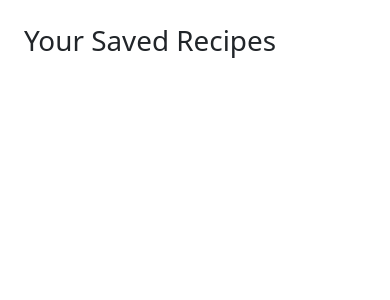
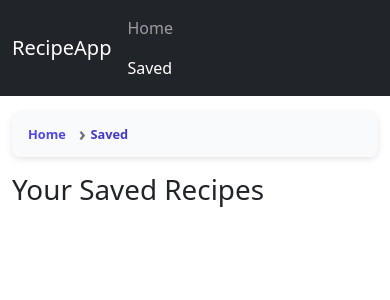
Before and after one commit to parthiv9/recipe, a React (Create React App) app: page /saved in a window 390 px wide. Shown: the top 300 px of the page. Built offline with nearby package versions, Linux system fonts and the light colour scheme.

Commit message:
initial commit

```diff
--- a/src/App.js
+++ b/src/App.js
@@ -1,15 +1,19 @@
-import { Route, Routes } from "react-router-dom";
+import { Route, Routes, useLocation } from "react-router-dom";
 import Home from "./pages/Home";
 import RecipePage from "./pages/RecipePage";
 import Saved from "./pages/Saved";
+import Header from "./components/layout/Header";
 
 function App() {
+  const location = useLocation();
   return (
-    <Routes>
-      <Route path="/" element={<Home />} />
-      <Route path="/recipe/:id" element={<RecipePage />} />
-      <Route path="/saved" element={<Saved />} />
-    </Routes>
+    <>
+      <Header />
+      <Routes>
+        <Route path="/" element={<Home />} />
+        <Route path="/recipe/:id" element={<RecipePage />} />
+        <Route path="/saved" element={<Saved />} />
+      </Routes>    </>
   );
 }
 
--- /dev/null
+++ b/src/components/BreadCrumbs.js
@@ -0,0 +1,35 @@
+import { Link, useLocation } from 'react-router-dom';
+import { Breadcrumb } from 'react-bootstrap';
+
+export default function Breadcrumbs() {
+    const location = useLocation();
+
+    const pathnames = location.pathname.split('/').filter((x) => x);
+
+    return (
+        <Breadcrumb className="custom-breadcrumb my-3">
+            <Breadcrumb.Item linkAs={Link} linkProps={{ to: '/' }}>
+                Home
+            </Breadcrumb.Item>
+
+            {pathnames.map((name, index) => {
+                const routeTo = `/${pathnames.slice(0, index + 1).join('/')}`;
+                const isLast = index === pathnames.length - 1;
+
+                const label = decodeURIComponent(name)
+                    .replace(/-/g, ' ')
+                    .replace(/\b\w/g, (l) => l.toUpperCase());
+
+                return isLast ? (
+                    <Breadcrumb.Item active key={routeTo}>
+                        {label}
+                    </Breadcrumb.Item>
+                ) : (
+                    <Breadcrumb.Item key={routeTo} linkAs={Link} linkProps={{ to: routeTo }}>
+                        {label}
+                    </Breadcrumb.Item>
+                );
+            })}
+        </Breadcrumb>
+    );
+}
--- /dev/null
+++ b/src/components/component.css
@@ -0,0 +1,59 @@
+.custom-breadcrumb {
+    background-color: #f9fafb;
+    padding: 0.75rem 1.25rem;
+    border-radius: 8px;
+    box-shadow: 0 2px 6px rgb(0 0 0 / 0.1);
+    overflow-x: auto;
+    -webkit-overflow-scrolling: touch;
+    font-weight: 600;
+    font-size: 0.9rem;
+    white-space: nowrap;
+
+}
+
+.custom-breadcrumb .breadcrumb {
+    margin-bottom: 0px;
+}
+
+.custom-breadcrumb .breadcrumb-item+.breadcrumb-item::before {
+    color: #6c757d;
+    content: "›";
+    font-size: 1.2rem;
+    vertical-align: middle;
+    padding: 0 0.5rem;
+    user-select: none;
+}
+
+.custom-breadcrumb .breadcrumb-item {
+    display: flex;
+    align-items: center;
+    justify-content: center;
+}
+
+/* Hover & active colors */
+.custom-breadcrumb .breadcrumb-item a {
+    color: #4f46e5;
+    text-decoration: none;
+    transition: color 0.2s ease;
+}
+
+.custom-breadcrumb .breadcrumb-item a:hover {
+    color: #4338ca;
+    text-decoration: underline;
+}
+
+.custom-breadcrumb .breadcrumb-item.active {
+    color: #4338ca;
+    cursor: default;
+}
+
+@media (max-width: 600px) {
+    .custom-breadcrumb {
+        font-size: 0.8rem;
+        padding: 0.5rem 1rem;
+    }
+
+    .custom-breadcrumb .breadcrumb-item+.breadcrumb-item::before {
+        padding: 0 0.3rem;
+    }
+}
--- /dev/null
+++ b/src/components/layout/Header.js
@@ -0,0 +1,24 @@
+import { Container, Nav, Navbar } from "react-bootstrap";
+import { Link, useLocation } from "react-router-dom";
+
+const Header = () => {
+    const location = useLocation();
+
+    return (
+        <Navbar bg="dark" variant="dark" expand="lg">
+            <Container>
+                <Navbar.Brand as={Link} to="/">RecipeApp</Navbar.Brand>
+                <Nav className="me-auto">
+                    <Nav.Link as={Link} to="/" active={location.pathname === "/"}>
+                        Home
+                    </Nav.Link>
+                    <Nav.Link as={Link} to="/saved" active={location.pathname === "/saved"}>
+                        Saved
+                    </Nav.Link>
+                </Nav>
+            </Container>
+        </Navbar>
+    );
+};
+
+export default Header;
--- a/src/pages/RecipePage.js
+++ b/src/pages/RecipePage.js
@@ -1,55 +1,79 @@
 import { useState, useEffect } from "react";
 import { useNavigate, useParams } from "react-router-dom";
 import axios from "axios";
+import { Container } from "react-bootstrap";
+import Breadcrumbs from "../components/BreadCrumbs";
 
 const RecipePage = () => {
   const { id } = useParams();
   const navigate = useNavigate();
   const [recipe, setRecipe] = useState(null);
   const [loading, setLoading] = useState(true);
+  const [error, setError] = useState("");
 
   useEffect(() => {
     const fetchRecipe = async () => {
-      const res = await axios.get(
-        `https://api.spoonacular.com/recipes/${id}/information?apiKey=${process.env.REACT_APP_API_KEY}`
-      );
-      setRecipe(res.data);
-      setLoading(false);
+      try {
+        const apiKey = process.env.REACT_APP_API_KEY || "your_default_key";
+        const response = await axios.get(
+          `https://api.spoonacular.com/recipes/${id}/information?apiKey=${apiKey}`
+        );
+        setRecipe(response.data);
+      } catch (err) {
+        setError("Failed to load recipe. Please try again later.");
+      } finally {
+        setLoading(false);
+      }
     };
     fetchRecipe();
   }, [id]);
 
   const saveToFavorites = () => {
-    const stored = JSON.parse(localStorage.getItem("favorites")) || [];
-    if (!stored.some((r) => r.id === recipe.id)) {
-      stored.push(recipe);
-      localStorage.setItem("favorites", JSON.stringify(stored));
-      alert("Saved to favorites!");
+    if (!recipe) return;
+
+    const storedFavorites = JSON.parse(localStorage.getItem("favorites")) || [];
+    const alreadySaved = storedFavorites.some((r) => r.id === recipe.id);
+
+    if (!alreadySaved) {
+      storedFavorites.push(recipe);
+      localStorage.setItem("favorites", JSON.stringify(storedFavorites));
+      alert("Recipe saved to favorites!");
       navigate("/saved");
+    } else {
+      alert("Recipe already in favorites.");
     }
   };
 
-  if (loading) return <p className="text-center">Loading recipe...</p>;
+  if (loading) {
+    return <p className="text-center">Loading recipe...</p>;
+  }
+
+  if (error) {
+    return <p className="text-center text-red-500">{error}</p>;
+  }
 
   return (
-    <div className="p-4 max-w-2xl mx-auto">
+    <Container>
+      <Breadcrumbs />
       <h1 className="text-2xl font-bold">{recipe.title}</h1>
       <img
         src={recipe.image}
         alt={recipe.title}
         className="w-full rounded mt-4"
       />
+
       <p
+        className="mt-4"
         dangerouslySetInnerHTML={{ __html: recipe.summary }}
-        className="mt-4"
       />
+
       <button
         onClick={saveToFavorites}
-        className="mt-4 bg-green-500 px-4 py-2 text-white rounded"
+        className="mt-6 bg-green-600 hover:bg-green-700 px-4 py-2 text-white rounded transition duration-200"
       >
         Save to Favorites
       </button>
-    </div>
+    </Container>
   );
 };
 
--- a/src/pages/Saved.js
+++ b/src/pages/Saved.js
@@ -1,6 +1,8 @@
 import { useState, useEffect } from "react";
 import { DragDropContext, Droppable, Draggable } from "@hello-pangea/dnd";
 import RecipeCard from "../components/RecipeCard";
+import { Col, Container, Row } from "react-bootstrap";
+import Breadcrumbs from "../components/BreadCrumbs";
 
 const Saved = () => {
   const [favorites, setFavorites] = useState([]);
@@ -22,7 +24,8 @@ const Saved = () => {
   };
 
   return (
-    <div className="p-4">
+    <Container>
+      <Breadcrumbs />
       <h1 className="text-2xl font-bold mb-4">Your Saved Recipes</h1>
       <DragDropContext onDragEnd={handleDragEnd}>
         <Droppable droppableId="saved-recipes">
@@ -32,9 +35,10 @@ const Saved = () => {
               {...provided.droppableProps}
               className=""
             >
+              <Row className="gx-3">
                 {favorites.map((recipe, index) => (
+                  <Col xxl={4} key={recipe.id.toString()}>
                     <Draggable
-                  key={recipe.id.toString()}
                       draggableId={recipe.id.toString()}
                       index={index}
                     >
@@ -48,13 +52,15 @@ const Saved = () => {
                         </div>
                       )}
                     </Draggable>
+                  </Col>
                 ))}
                 {provided.placeholder}
+              </Row>
             </div>
           )}
         </Droppable>
       </DragDropContext>
-    </div>
+    </Container>
   );
 };
 
--- /dev/null
+++ b/src/services/api.js
@@ -0,0 +1,17 @@
+import axios from "axios";
+
+const API_KEY = process.env.REACT_APP_API_KEY;
+const BASE_URL = "https://api.spoonacular.com/recipes";
+
+export const fetchRecipes = async ({ query = "", number = 10, offset = 0, sort }) => {
+    const res = await axios.get(`${BASE_URL}/complexSearch`, {
+        params: {
+            apiKey: API_KEY,
+            query,
+            number,
+            offset,
+            sort: sort !== "all" ? sort : undefined,
+        },
+    });
+    return res.data.results;
+};
--- a/src/styles/index.css
+++ b/src/styles/index.css
@@ -1,5 +1,6 @@
 @import url("../styles/App.css");
 @import url("../components/Ui/ui.css");
+@import url("../components/component.css");
 
 *,
 *::before,
```
Also changed, not shown: src/pages/Home.js (+44 -32 lines). Lines whose indentation alone changed are shown as unchanged.
